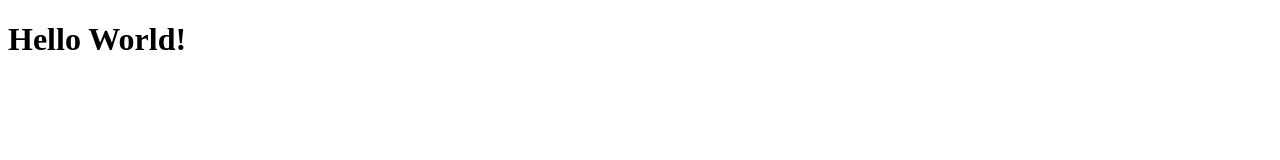
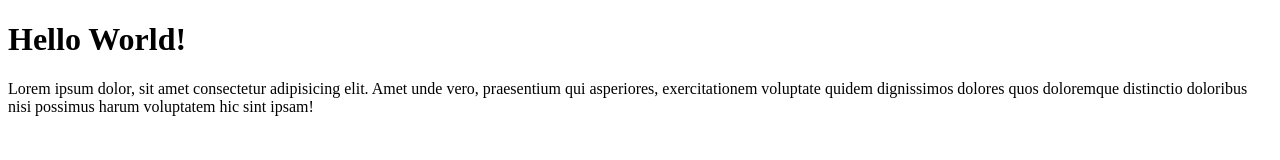
Before and after one commit to lokendraadi/wpu-git-test, a plain HTML site: page index.html in a window 1280 px wide. Drawn offline with Linux system fonts and the light colour scheme.

Commit message:
menambahkan paragraf

```diff
--- a/index.html
+++ b/index.html
@@ -7,5 +7,6 @@
 </head>
 <body>
     <h1>Hello World!</h1>
+    <p>Lorem ipsum dolor, sit amet consectetur adipisicing elit. Amet unde vero, praesentium qui asperiores, exercitationem voluptate quidem dignissimos dolores quos doloremque distinctio doloribus nisi possimus harum voluptatem hic sint ipsam!</p>
 </body>
 </html>
```
